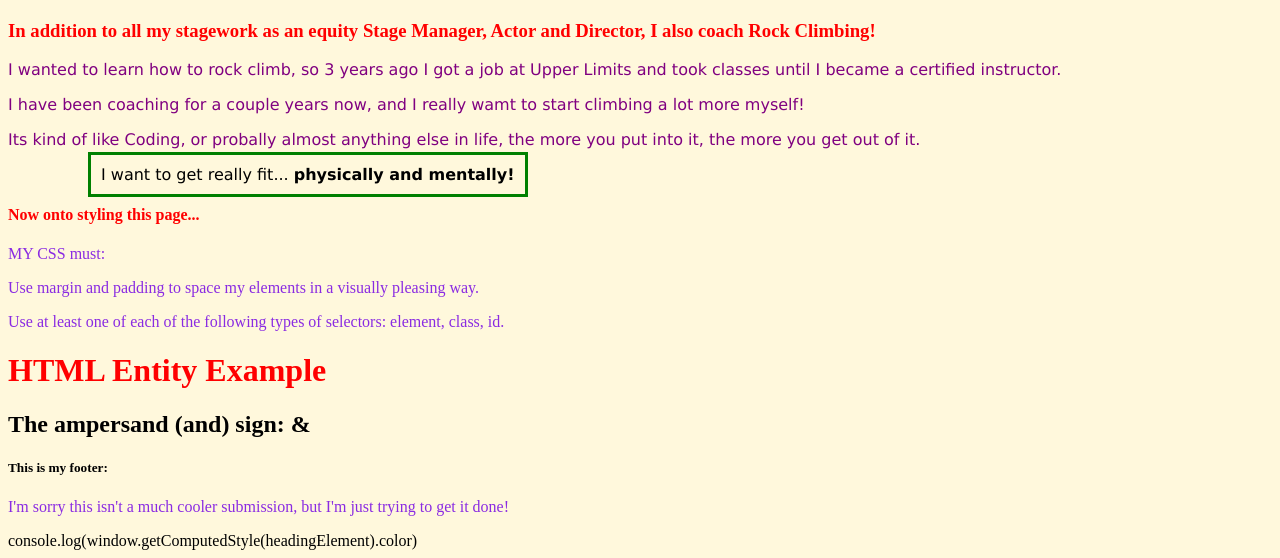
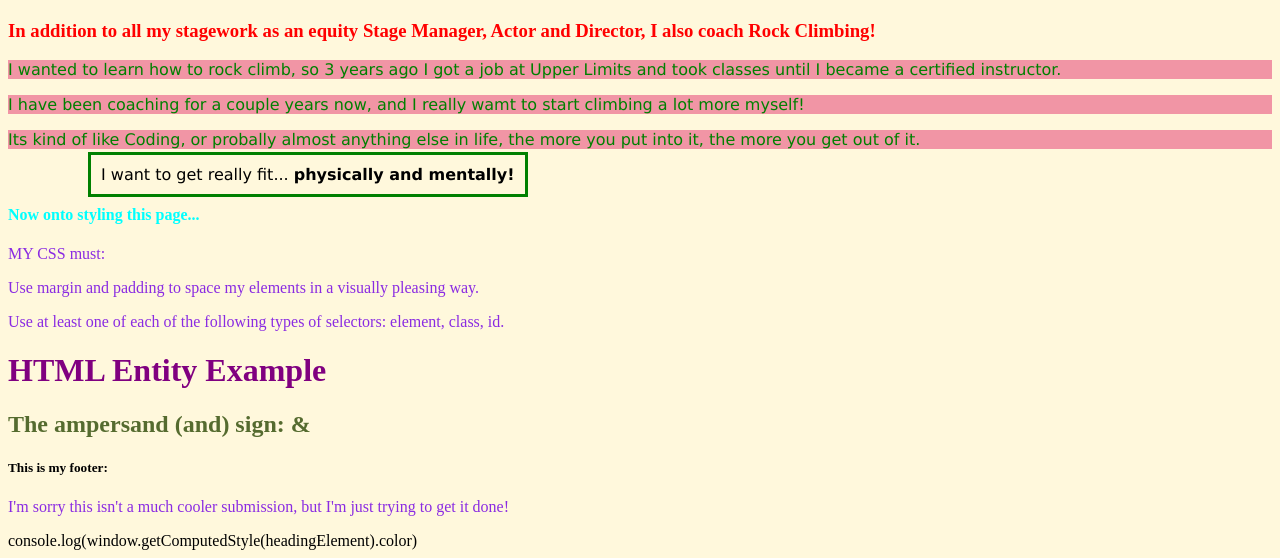
Before and after one commit to STL-WomenPlus-WebDev-March2023/js-assignment-4-html-me-something-JennaMarissa, a website: page index.html in a window 1280 px wide. Shown: the part 766-1324 px from the top of the page. Drawn offline with Linux system fonts and the light colour scheme.

Commit message:
messing with COLORS in hopeless attempt to pass final two tests

```diff
--- a/styles.css
+++ b/styles.css
@@ -2,23 +2,29 @@
 body {
     background-color:cornsilk;
     margin: 8px;
+    padding:0cap
 }
 h4 {
-    color: red
+    color: aqua
 }
 h1 {
-    color: red
+    color: purple
 }
 .funParagraph {
     color: green
+
+}
+h2 {
+    color:darkolivegreen
 }
 
 h3 {
     color: red;
 }
 .funkyFont {
+    background-color: rgba(229, 59, 115, 0.517);
     font-family: Verdana, Geneva, Tahoma, sans-serif;
-    color: purple
+    color: green
 }
 #borderMargin {
     border: 3px solid green;
```
